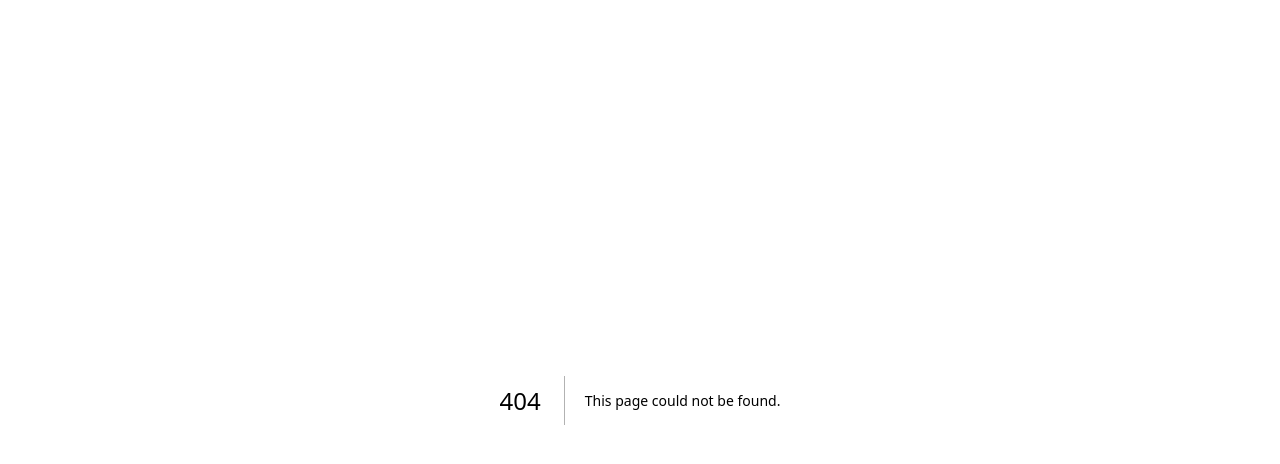
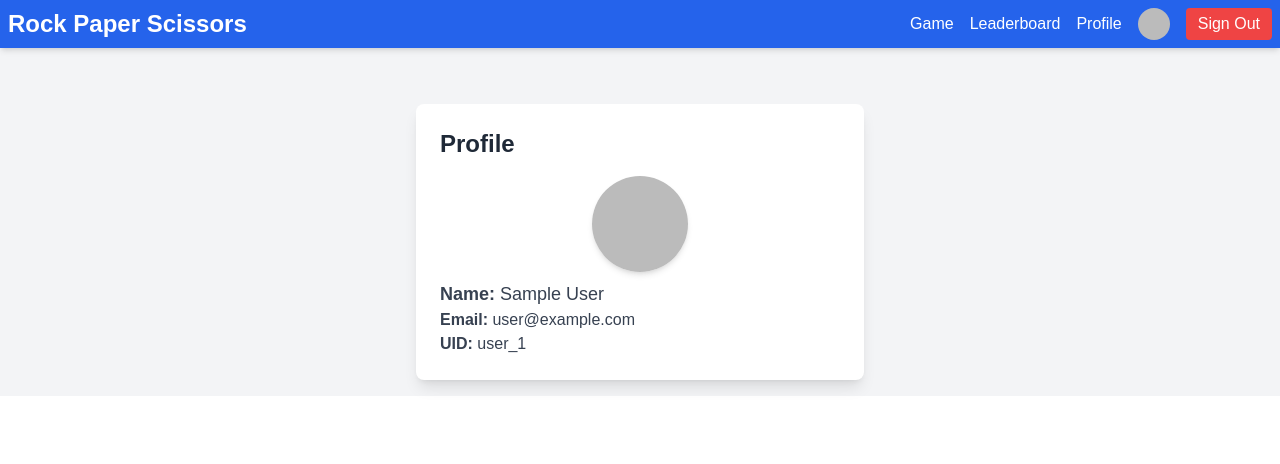
Before and after one commit to Aditya201514049/rock_paper_scissor_game, a Next.js app: page /profile in a window 1280 px wide. Before the commit this address had no page. Shown: the top 464 px of the page. Built offline with nearby package versions, Linux system fonts and the light colour scheme; no server answers; sample sign-in values are in the browser's storage.

Commit message:
Add Leaderboard, Profile, Navbar, and GameLogic components; implement authentication redirects

```diff
--- a/app/layout.js
+++ b/app/layout.js
@@ -1,28 +1,18 @@
-import { Geist, Geist_Mono } from "next/font/google";
-import "./globals.css";
 
-const geistSans = Geist({
-  variable: "--font-geist-sans",
-  subsets: ["latin"],
-});
-
-const geistMono = Geist_Mono({
-  variable: "--font-geist-mono",
-  subsets: ["latin"],
-});
+import Navbar from '@/components/Navbar';
+import './globals.css';
 
 export const metadata = {
-  title: "Create Next App",
-  description: "Generated by create next app",
+  title: 'Rock Paper Scissors',
+  description: 'A multiplayer Rock Paper Scissors game with Firebase Auth',
 };
 
 export default function RootLayout({ children }) {
   return (
     <html lang="en">
-      <body
-        className={`${geistSans.variable} ${geistMono.variable} antialiased`}
-      >
-        {children}
+      <body className="bg-gray-100 text-gray-900">
+        <Navbar />
+        <main className="p-4">{children}</main>
       </body>
     </html>
   );
--- /dev/null
+++ b/app/leaderboard/page.jsx
@@ -0,0 +1,7 @@
+export default function Leaderboard() {
+    return (
+      <div className="flex items-center justify-center h-screen">
+        <h1 className="text-3xl font-bold">This is the Leaderboard</h1>
+      </div>
+    );
+  }
--- a/app/page.jsx
+++ b/app/page.jsx
@@ -1,84 +1,37 @@
-"use client";
 
-import { useState } from 'react';
+'use client';
 
-const moves = ['rock', 'paper', 'scissors'];
+import { useState, useEffect } from 'react';
+import { useRouter } from 'next/navigation';
+import { auth } from '@/lib/firebase';
+import GameLogic from '@/components/GameLogic';
 
-export default function Home() {
-  const [userMove, setUserMove] = useState('');
-  const [computerMove, setComputerMove] = useState('');
-  const [result, setResult] = useState('');
-  const [userScore, setUserScore] = useState(0);
-  const [computerScore, setComputerScore] = useState(0);
+const HomePage = () => {
+  const [user, setUser] = useState(null);
+  const router = useRouter();
 
-  const playGame = (move) => {
-    const randomMove = moves[Math.floor(Math.random() * moves.length)];
-    setUserMove(move);
-    setComputerMove(randomMove);
+  useEffect(() => {
+    const unsubscribe = auth.onAuthStateChanged((authUser) => {
+      if (!authUser) {
+        // If no user is signed in, redirect to the sign-in page
+        router.push('/signin');
+      } else {
+        setUser(authUser);
+      }
+    });
 
-    if (move === randomMove) {
-      setResult("It's a draw!");
-    } else if (
-      (move === 'rock' && randomMove === 'scissors') ||
-      (move === 'paper' && randomMove === 'rock') ||
-      (move === 'scissors' && randomMove === 'paper')
-    ) {
-      setResult("You win!");
-      setUserScore((prevScore) => prevScore + 1);
-    } else {
-      setResult("You lose!");
-      setComputerScore((prevScore) => prevScore + 1);
-    }
-  };
+    return () => unsubscribe(); // Clean up the listener on component unmount
+  }, [router]);
 
-  const resetScores = () => {
-    setUserScore(0);
-    setComputerScore(0);
-    setUserMove('');
-    setComputerMove('');
-    setResult('');
-  };
+  if (user === null) {
+    return <div>Loading...</div>; // Optionally, show a loading state while checking auth
+  }
 
   return (
     <div className="min-h-screen bg-gradient-to-r from-indigo-500 via-purple-500 to-pink-500 flex items-center justify-center">
-      <div className="bg-white rounded-lg shadow-lg p-8 w-full max-w-3xl">
-        <h1 className="text-3xl font-bold text-center mb-6 text-gray-800">
-          Rock Paper Scissors
-        </h1>
-        <div className="flex justify-around mb-4">
-          <button className="btn btn-primary" onClick={() => playGame('rock')}>
-            Rock
-          </button>
-          <button className="btn btn-secondary" onClick={() => playGame('paper')}>
-            Paper
-          </button>
-          <button className="btn btn-accent" onClick={() => playGame('scissors')}>
-            Scissors
-          </button>
-        </div>
-        <div className="text-center mb-4">
-          <p className="mb-2">
-            <span className="font-bold">Your move:</span> {userMove}
-          </p>
-          <p className="mb-2">
-            <span className="font-bold">Computer's move:</span> {computerMove}
-          </p>
-          <h2 className="text-xl font-semibold mt-4">{result}</h2>
-        </div>
-        <div className="text-center mb-4">
-          <p className="text-lg">
-            <span className="font-bold">Your Score:</span> {userScore}
-          </p>
-          <p className="text-lg">
-            <span className="font-bold">Computer's Score:</span> {computerScore}
-          </p>
-        </div>
-        <div className="text-center">
-          <button className="btn btn-warning" onClick={resetScores}>
-            Reset Scores
-          </button>
-        </div>
-      </div>
+      <GameLogic />
     </div>
   );
-}
+};
+
+export default HomePage;
--- /dev/null
+++ b/app/profile/page.jsx
@@ -0,0 +1,48 @@
+'use client';
+
+import { auth } from '@/lib/firebase';
+import { useEffect, useState } from 'react';
+import { useRouter } from 'next/navigation';
+
+const Profile = () => {
+  const [user, setUser] = useState(null);
+  const router = useRouter();
+
+  useEffect(() => {
+    const unsubscribe = auth.onAuthStateChanged((authUser) => {
+      if (authUser) {
+        setUser(authUser);
+      } else {
+        router.push('/'); // Redirect to home if not logged in
+      }
+    });
+
+    return () => unsubscribe(); // Cleanup on unmount
+  }, [router]);
+
+  if (!user) return <p>Loading...</p>;
+
+  return (
+    <div className="max-w-md mx-auto bg-white shadow-lg rounded-lg p-6 mt-10">
+      <h1 className="text-2xl font-bold text-gray-800">Profile</h1>
+      <div className="mt-4">
+        <img
+          src={user.photoURL || '/default-avatar.png'}
+          alt="Profile"
+          className="w-24 h-24 rounded-full mx-auto shadow-md"
+        />
+        <p className="mt-2 text-lg text-gray-700">
+          <strong>Name:</strong> {user.displayName || 'No Name'}
+        </p>
+        <p className="text-gray-700">
+          <strong>Email:</strong> {user.email}
+        </p>
+        <p className="text-gray-700">
+          <strong>UID:</strong> {user.uid}
+        </p>
+      </div>
+    </div>
+  );
+};
+
+export default Profile;
--- a/app/signin/page.jsx
+++ b/app/signin/page.jsx
@@ -1,7 +1,23 @@
+
+'use client';
+
+import { useEffect } from 'react';
+import { useRouter } from 'next/navigation';
+import { auth } from '@/lib/firebase';
 import GoogleSignIn from '@/components/GoogleSignIn';
 
+const SignInPage = () => {
+  const router = useRouter();
 
-const SignInPage = () => {
+  useEffect(() => {
+    const unsubscribe = auth.onAuthStateChanged((user) => {
+      if (user) {
+        router.push('/'); // Redirect to Home page if user is already signed in
+      }
+    });
+    return () => unsubscribe();
+  }, [router]);
+
   return (
     <div className="flex items-center justify-center min-h-screen bg-gradient-to-br from-blue-500 to-purple-600">
       <div className="card w-96 bg-base-100 shadow-2xl p-8 transform transition duration-300 hover:scale-105">
--- /dev/null
+++ b/components/GameLogic.jsx
@@ -0,0 +1,66 @@
+'use client';
+
+import { useState } from 'react';
+
+const moves = ['rock', 'paper', 'scissors'];
+
+const GameLogic = () => {
+  const [userMove, setUserMove] = useState('');
+  const [computerMove, setComputerMove] = useState('');
+  const [result, setResult] = useState('');
+  const [userScore, setUserScore] = useState(0);
+  const [computerScore, setComputerScore] = useState(0);
+
+  const playGame = (move) => {
+    const randomMove = moves[Math.floor(Math.random() * moves.length)];
+    setUserMove(move);
+    setComputerMove(randomMove);
+
+    if (move === randomMove) {
+      setResult("It's a draw!");
+    } else if (
+      (move === 'rock' && randomMove === 'scissors') ||
+      (move === 'paper' && randomMove === 'rock') ||
+      (move === 'scissors' && randomMove === 'paper')
+    ) {
+      setResult("You win!");
+      setUserScore((prevScore) => prevScore + 1);
+    } else {
+      setResult("You lose!");
+      setComputerScore((prevScore) => prevScore + 1);
+    }
+  };
+
+  const resetScores = () => {
+    setUserScore(0);
+    setComputerScore(0);
+    setUserMove('');
+    setComputerMove('');
+    setResult('');
+  };
+
+  return (
+    <div className="bg-white rounded-lg shadow-lg p-8 w-full max-w-3xl">
+      <h1 className="text-3xl font-bold text-center mb-6 text-gray-800">Rock Paper Scissors</h1>
+      <div className="flex justify-around mb-4">
+        <button className="btn btn-primary" onClick={() => playGame('rock')}>Rock</button>
+        <button className="btn btn-secondary" onClick={() => playGame('paper')}>Paper</button>
+        <button className="btn btn-accent" onClick={() => playGame('scissors')}>Scissors</button>
+      </div>
+      <div className="text-center mb-4">
+        <p className="mb-2"><span className="font-bold">Your move:</span> {userMove}</p>
+        <p className="mb-2"><span className="font-bold">Computer's move:</span> {computerMove}</p>
+        <h2 className="text-xl font-semibold mt-4">{result}</h2>
+      </div>
+      <div className="text-center mb-4">
+        <p className="text-lg"><span className="font-bold">Your Score:</span> {userScore}</p>
+        <p className="text-lg"><span className="font-bold">Computer's Score:</span> {computerScore}</p>
+      </div>
+      <div className="text-center">
+        <button className="btn btn-warning" onClick={resetScores}>Reset Scores</button>
+      </div>
+    </div>
+  );
+};
+
+export default GameLogic;
--- a/components/GoogleSignIn.js
+++ b/components/GoogleSignIn.js
@@ -15,7 +15,7 @@ const GoogleSignIn = () => {
     try {
       const result = await signInWithPopup(auth, provider);
       // User info: result.user
-      router.push('/page'); // Redirect to the desired page after successful login
+      router.push('/'); // Redirect to the desired page after successful login
     } catch (error) {
       console.error('Error during sign-in:', error);
     } finally {
--- /dev/null
+++ b/components/Navbar.jsx
@@ -0,0 +1,85 @@
+
+
+'use client';
+
+import { auth } from '@/lib/firebase';
+import { useState, useEffect } from 'react';
+import { useRouter } from 'next/navigation';
+
+const Navbar = () => {
+  const [user, setUser] = useState(null);
+  const router = useRouter();
+
+  useEffect(() => {
+    const unsubscribe = auth.onAuthStateChanged((authUser) => {
+      setUser(authUser);
+    });
+    return () => unsubscribe();
+  }, []);
+
+  const handleSignOut = async () => {
+    try {
+      await auth.signOut();
+      router.push('/signin'); // Redirect to the sign-in page after sign out
+    } catch (error) {
+      console.error('Error signing out:', error);
+    }
+  };
+
+  return (
+    <nav className="bg-blue-600 text-white p-2 shadow-md">
+      <div className="max-w-7xl mx-auto flex justify-between items-center">
+        <div
+          className="text-2xl font-bold cursor-pointer"
+          onClick={() => router.push('/')}
+        >
+          Rock Paper Scissors
+        </div>
+
+        <div className="flex items-center gap-4">
+          {user ? (
+            <>
+              <button
+                onClick={() => router.push('/')}
+                className="hover:underline"
+              >
+                Game
+              </button>
+
+              <button
+                onClick={() => router.push('/leaderboard')}
+                className="hover:underline"
+              >
+                Leaderboard
+              </button>
+              <button
+                onClick={() => router.push('/profile')}
+                className="hover:underline"
+              >
+                Profile
+              </button>
+
+              <img
+                src={user.photoURL || '/default-avatar.png'}
+                alt="User Avatar"
+                className="w-8 h-8 rounded-full cursor-pointer"
+                onClick={() => router.push('/profile')}
+              />
+              <button
+                onClick={handleSignOut}
+                className="bg-red-500 px-3 py-1 rounded hover:bg-red-700"
+              >
+                Sign Out
+              </button>
+            </>
+          ) : (
+            // Do not show Sign In button here; the user will be redirected to it after sign out
+            null
+          )}
+        </div>
+      </div>
+    </nav>
+  );
+};
+
+export default Navbar;
```
